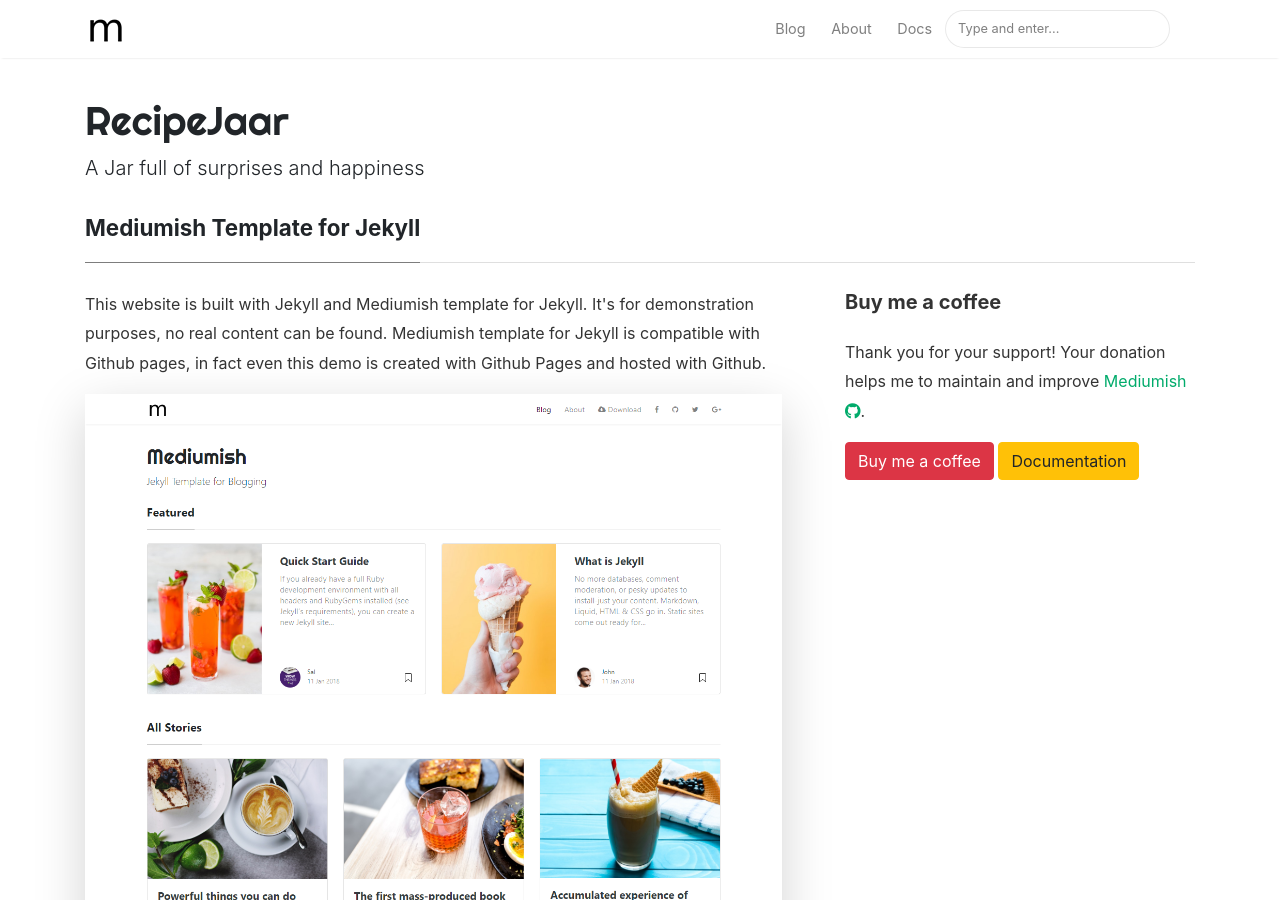
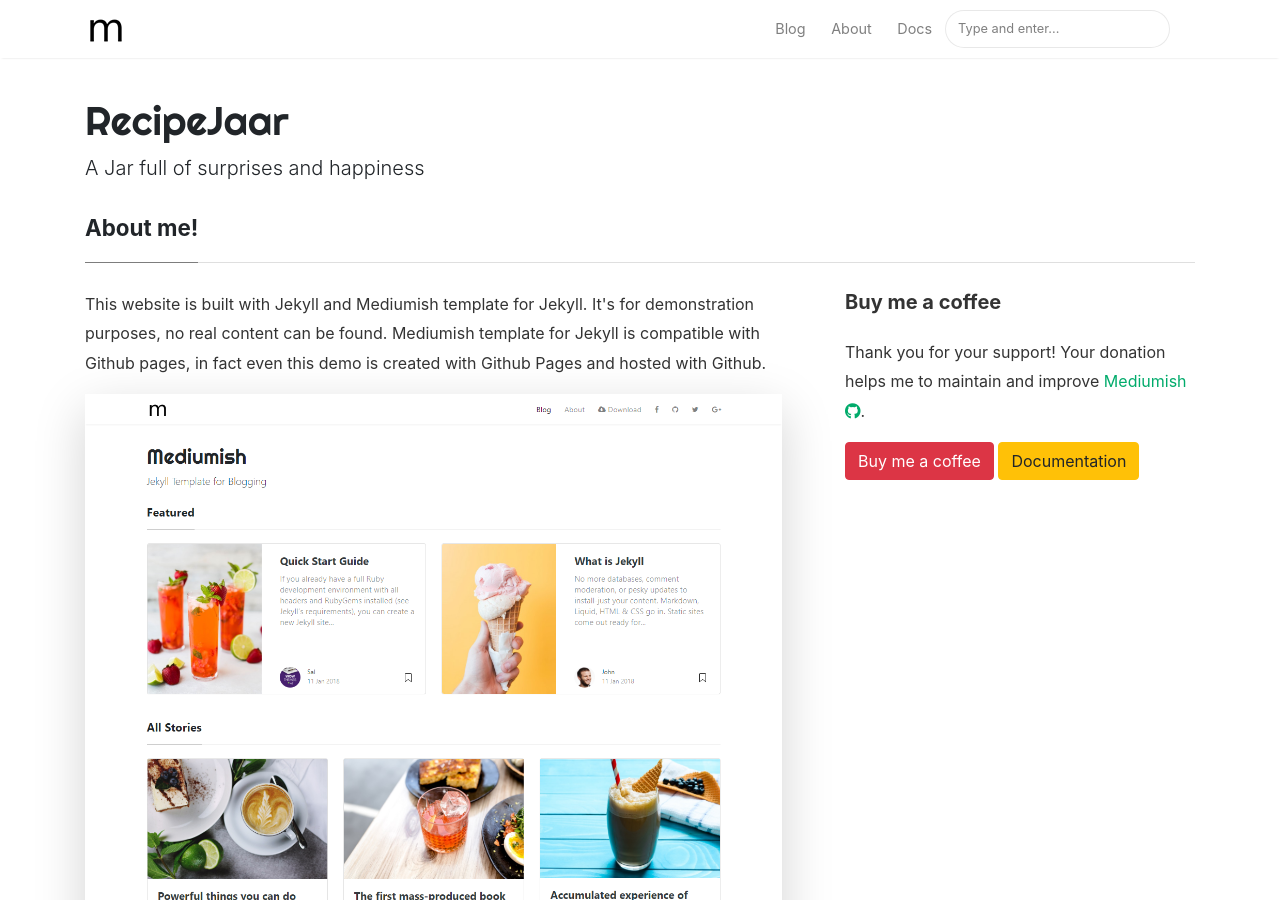
Before and after one commit to recipejaar/recipejaar.github.io, a Jekyll site: the page built from _pages/about.md, in a window 1280 px wide and 900 px high. Built offline with Jekyll 4.4.1, drawn with Linux system fonts in a browser that asks for light colours; nearby versions of some CDN libraries.

Commit message:
about page editing

```diff
--- a/_pages/about.md
+++ b/_pages/about.md
@@ -1,6 +1,6 @@
 ---
 layout: page
-title: Mediumish Template for Jekyll
+title: About me!
 permalink: /about
 comments: true
 ---
```
